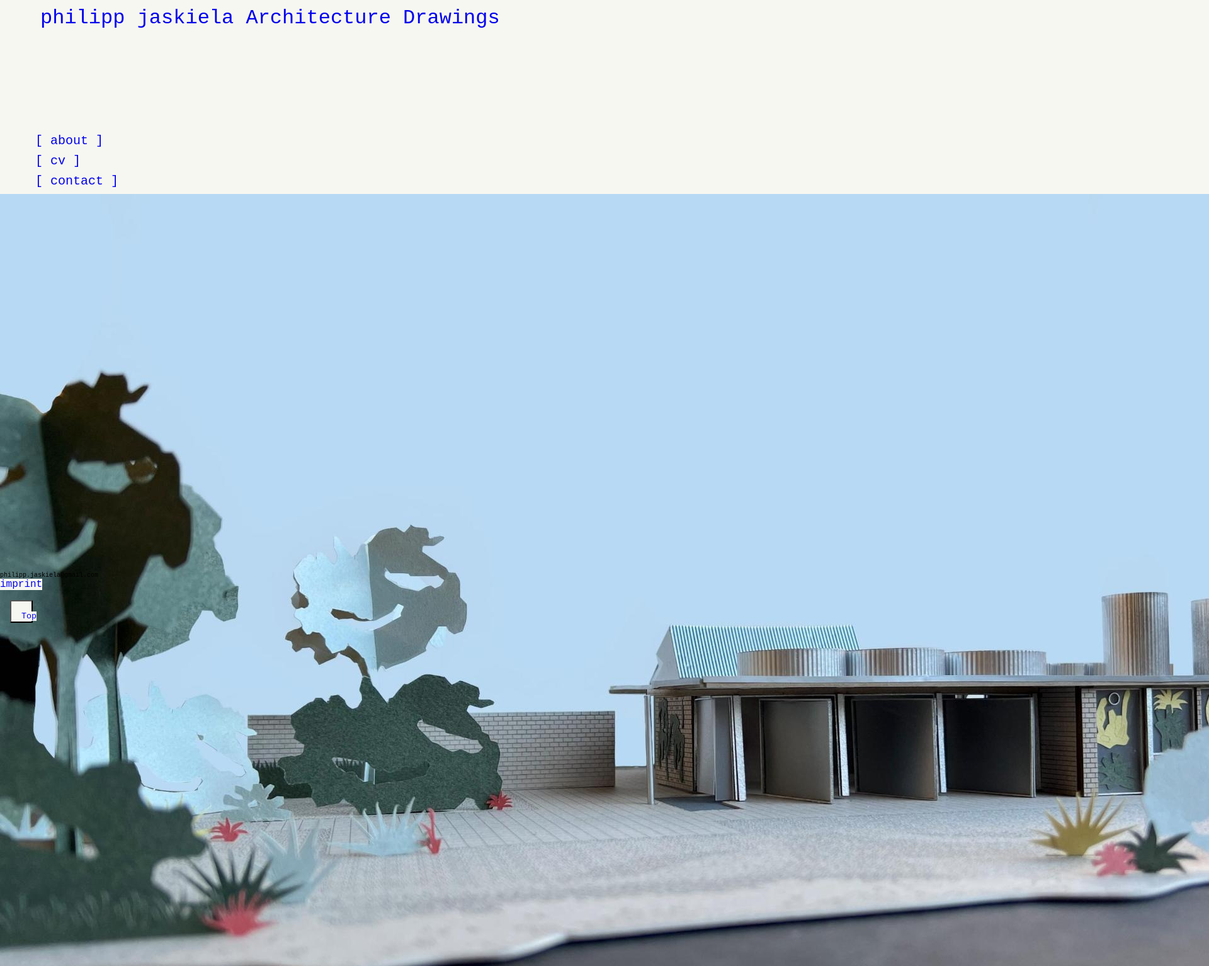
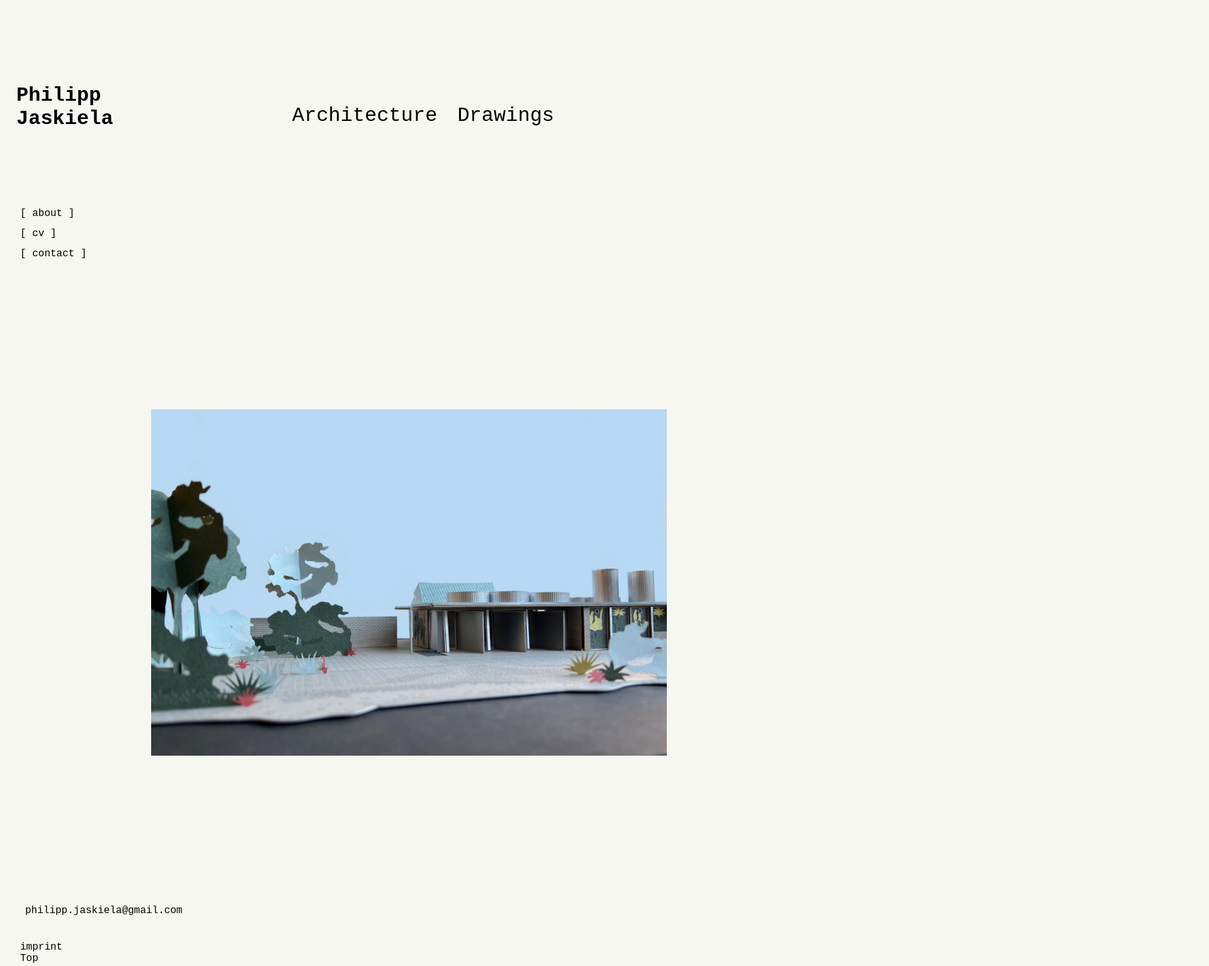
Before and after one commit to Pietplus/portfolio_phil, a plain HTML site: page app/index.html in a window 1280 px wide. Shown: the top 1534 px of the page at 63% size, 1920 px wide, since content can reach past the window. Drawn offline with Linux system fonts and the light colour scheme.

Commit message:
working on the main page

```diff
--- a/app/global.css
+++ b/app/global.css
@@ -1,27 +1,99 @@
+/* __globalStyling__ */
 * {
-    margin: 0;
+    margin: auto;
     padding: 0;
+    color: black;
     background-color: rgb(247, 247, 241);
     font-family: 'Courier New', Courier, monospace;
     list-style: none;
     text-decoration: none;
+    scroll-behavior: smooth;
 }
+
+*:hover{
+  color: rgb(121, 121, 121);
+}
+
+/* __tags__ */
+
+h1 {
+  position: absolute;
+  height: 2rem;
+  left: 10px;
+  margin: 1rem;
+  font-size: 2rem;
+}
+
+p {
+  font-size: 10px;
+}
+
+ul {
+  list-style: none;
+}
+li {
+  height: 2rem;
+}
+
+button {
+  margin: 1rem;
+  padding: 1rem;
+  color: aliceblue;
+  width: 2rem;
+  height: 2rem;
+}
+
+a {
+  padding-left: 2rem;
+}
+
+a:link { text-decoration: none; }
+a:visited { text-decoration: none; }
+a:hover { text-decoration: none; }
+a:active { text-decoration: none; }
 
 /* __classes__ */
 
 .header {
     margin: auto;
-    margin-left: 3rem;
+    text-align: center;
     width: 100%;
-    height: 12rem;
-
+    /* height: 10rem; */
     font-size: 2rem;
-
     padding: 1rem;
-    /* text-decoration: none; */
     color: black;
     text-decoration: none;
+}
 
+.microHeader {
+  /* border: 1px solid black; */
+  display: inline-flex;
+  margin-top:2rem;
+  padding: 1rem;
+}
+
+  /* __stickyHeader__ */
+
+  .content {
+    padding: 16px;
+  }
+  /* The sticky class is added to the header with JS when it reaches its scroll position */
+  .sticky {
+    position: fixed;
+    top: 0;
+    width: 100%
+  }
+  /* Add some top padding to the page content to prevent sudden quick movement (as the header gets a new position at the top of the page (position:fixed and top:0) */
+  .sticky + .content {
+    padding-top: 102px;
+  }
+
+.top{
+  text-align: left;
+  display:inline-table;
+  width: 5rem;
+  height: 6rem;
+  display: inline-flex;
 }
 
 .link {
@@ -35,89 +107,35 @@
     list-style: none;
 }
 
-.mainPicture {
-  height: 100px;
-  width: 100px;
-}
+.leftMenu {
 
-.topBorder {
-  font-size: 1px;
-  border-top: 500px solid black;
-}
-
-.link:hover {
-
-}
-
-.link a:focus   { color: red; color: black;}
-
-/* ____ stickie header____ */
-.header {
-  padding: 10px 16px;
-  }
-
-  /* Page content */
-  .content {
-    padding: 16px;
-  }
-
-  /* The sticky class is added to the header with JS when it reaches its scroll position */
-  .sticky {
-    position: fixed;
-    top: 0;
-    width: 100%
-  }
-
-  /* Add some top padding to the page content to prevent sudden quick movement (as the header gets a new position at the top of the page (position:fixed and top:0) */
-  .sticky + .content {
-    padding-top: 102px;
-  }
-
-.top {
-    text-decoration: none;
-}
-
-.left {
-  padding-left: 3.5rem;
+  position:sticky;
+  display: inline-flex;
+  padding-top: 6rem;
   list-style: none;
-  margin-top: 0;
-  font-size: 20px;
+  margin-bottom: 2rem;
+  top: 12rem;
+  font-size: 1rem;
   color: black;
   text-decoration: none;
 }
 
-
-  /* __tags__ */
-
-p {
-  font-size: 10px;
-
+.mainPicture {
+  margin: 1rem;
+  margin-left: 2.5rem;
+  height: 80%;
+  width: 80%;
+  padding: 5rem;
 }
 
-ul {
-  list-style: none;
-}
-li {
-  height: 2rem;
+.mail{
+  font-size: 1rem;
+  padding: 2.5rem;
 }
 
-button {
-  margin: 1rem;
-  padding: 1rem;
+/* __test div__ */
 
-  color: aliceblue;
-  width: 2rem;
-  height: 2rem;
+.height{
+  height: 1000px;
+  width: 1000px;
 }
-/* for the links */
-
-a:link { text-decoration: none; }
-
-
-a:visited { text-decoration: none; }
-
-
-a:hover { text-decoration: none; }
-
-
-a:active { text-decoration: none; }
--- a/app/index.html
+++ b/app/index.html
@@ -4,18 +4,28 @@
     <meta charset="UTF-8">
     <meta http-equiv="X-UA-Compatible" content="IE=edge">
     <meta name="viewport" content="width=device-width, initial-scale=1.0">
-    <link rel="stylesheet" href="index.css">
     <link rel="stylesheet" href="./global.css">
     <title>[ Home ]</title>
 </head>
 <body>
-        <section class="header">
-            <a  href="./index.html" >philipp jaskiela</a>
-            <a  href="./architecture.html">Architecture</a>
-            <a  href="./drawings.html">Drawings</a>
+
+    <!-- header -->
+    <section class="top head">
+    </section>
+
+
+        <section class="header" id="header">
+            <h1 class="top">Philipp Jaskiela</h1>
+            <div class="microHeader">
+                <a  href="./architecture.html">Architecture</a>
+                <a  href="./drawings.html">Drawings</a>
+            </div>
+
         </section>
 
-        <section class="left">
+    <!-- about / cv / contact -->
+
+        <section class="leftMenu">
             <div>
                 <ul>
                     <li>
@@ -31,23 +41,25 @@
             </div>
         </section>
 
+        <!-- picture -->
 
             <div class="mainPicture">
-                <img src="../src/assets/pictures/modell01.jpeg" alt="architecture">
+                <img class="mainPicture" src="../src/assets/pictures/modell01.jpeg" alt="architecture">
             </div>
 
             <section >
                 <div class="topBorder">
-                    <p>philipp.jaskiela@gmail.com</p>
+                    <p class="mail">philipp.jaskiela@gmail.com</p>
                 </div>
                     <a rel="stylesheet" href="./imprint.html">imprint</a>
             </section>
 
+            <!-- test section -->
+            <!-- <section class="height"></section> -->
 
-
-
-    <button class="top"><a href="#top">Top</a></button>
+            <a href="#top">Top</a>
 
     <script src="./global.js"></script>
+    <script src="./sticky.js"></script>
 </body>
 </html>
--- /dev/null
+++ b/app/sticky.js
@@ -0,0 +1,17 @@
+// When the user scrolls the page, execute myFunction
+window.onscroll = function() {myFunction()};
+
+// Grab the header
+var header = document.getElementById("header");
+
+// Get the offset position of the navbar
+var sticky = header.offsetTop;
+
+// Add the sticky class to the header when you reach its scroll position. Remove "sticky" when you leave the scroll position
+function myFunction() {
+  if (window.pageYOffset > sticky) {
+    header.classList.add("sticky");
+  } else {
+    // header.classList.remove("sticky");
+  }
+}
```
